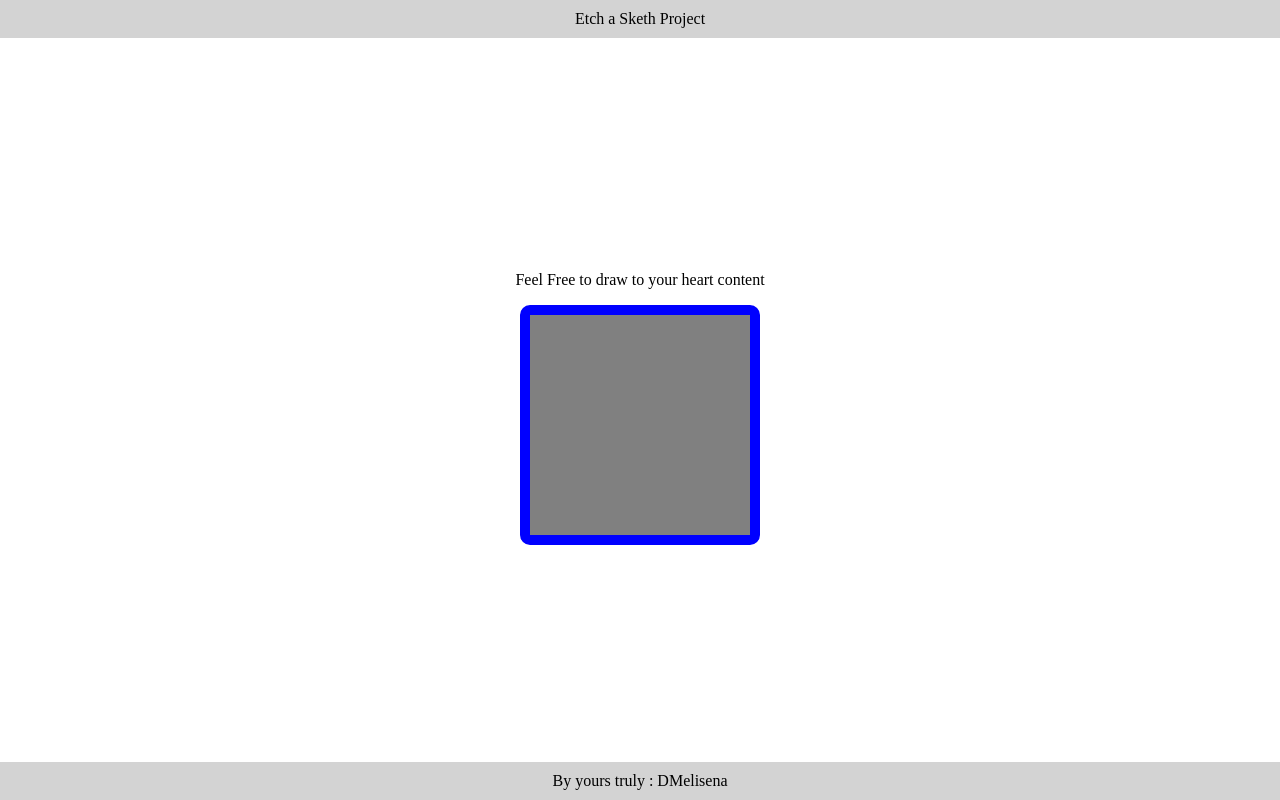
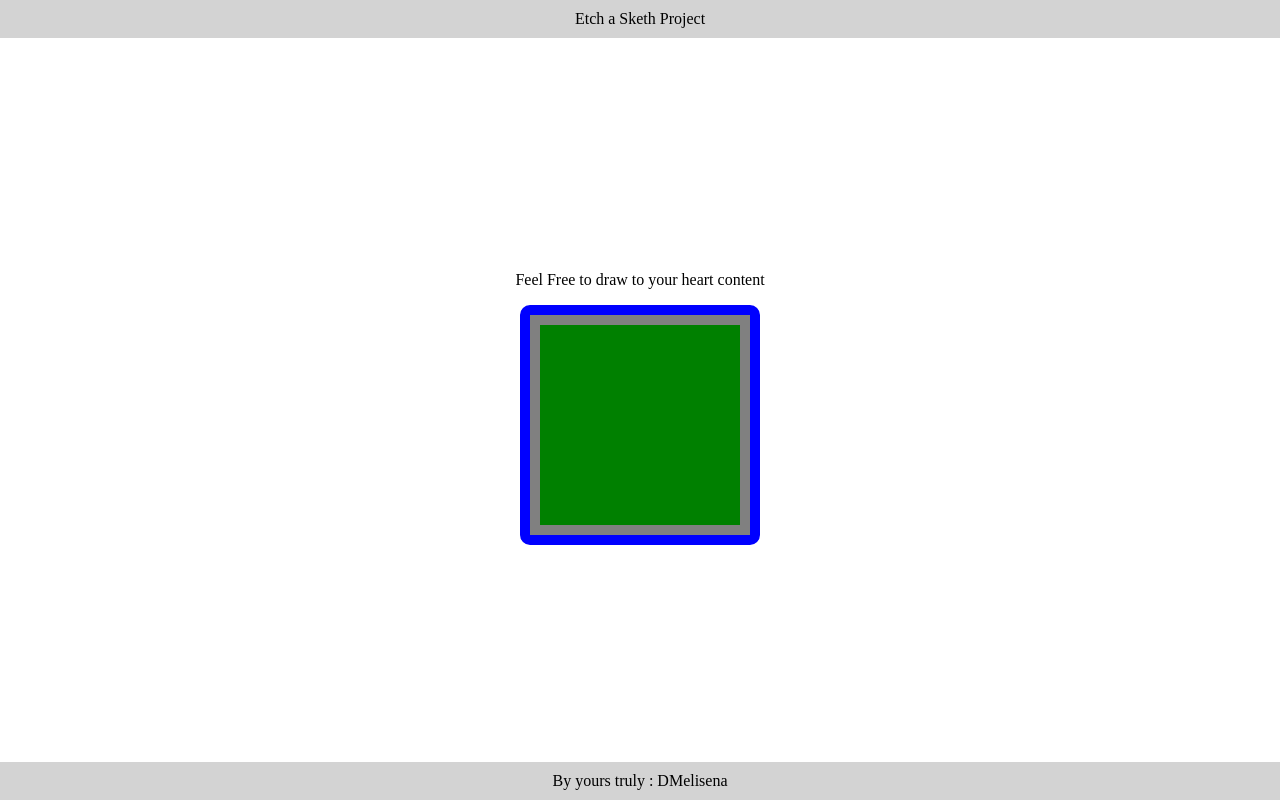
Before and after one commit to DMelisena/Etch-a-Sketch-odin, a plain HTML site: page index.html in a window 1280 px wide. Drawn offline with Linux system fonts and the light colour scheme.

Commit message:
Adding 16x16 divs on the drawing pad

```diff
--- a/index.js
+++ b/index.js
@@ -0,0 +1,17 @@
+const drawingPad =document.querySelector(".drawing-pad")
+
+for (let i = 0;i<16;i++){
+  console.log("loop working",i)
+  let drawPixelVer= document.createElement("div")
+  drawPixelVer.classList.add("pixelVer")
+  for (let l = 0;l<16;l++){
+    console.log("drawPixelHor",i,l)
+    let drawPixel= document.createElement("div")
+    drawPixel.classList.add("pixel")
+    //drawPixel.addEventListener("mousedown",()=> {
+    //drawPixel.setAttribute("style","colors:green;background:blue;")
+    //})
+    drawPixelVer.appendChild(drawPixel);
+  }
+  drawingPad.appendChild(drawPixelVer);
+}
--- a/style.css
+++ b/style.css
@@ -21,6 +21,10 @@ body{
   flex-flow:column;
 }
 
+ul{
+  padding:0;
+}
+
 .drawing-pad{
   background:grey;
   padding:10px;
@@ -29,8 +33,15 @@ body{
   flex:0;
   border:10px solid blue;
   border-radius:10px;
+  display:flex;
+  flex-flow:column;
 }
 
-ul{
-  padding:0;
+.pixelVer,
+.pixel{
+  display:flex;
+  align-items:center;
+  color:green;
+  background:green;
+  flex:1 1 auto;
 }
```
